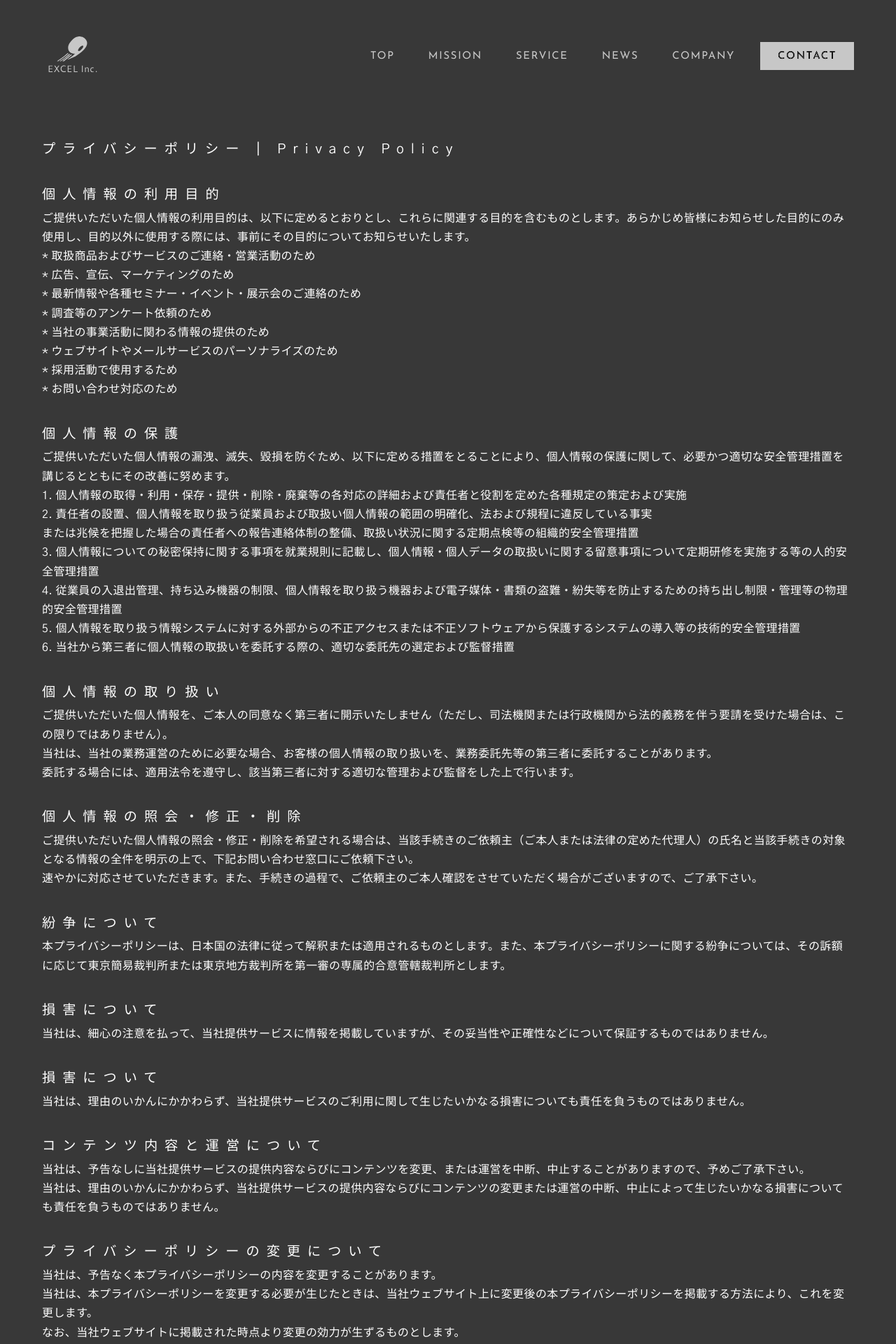
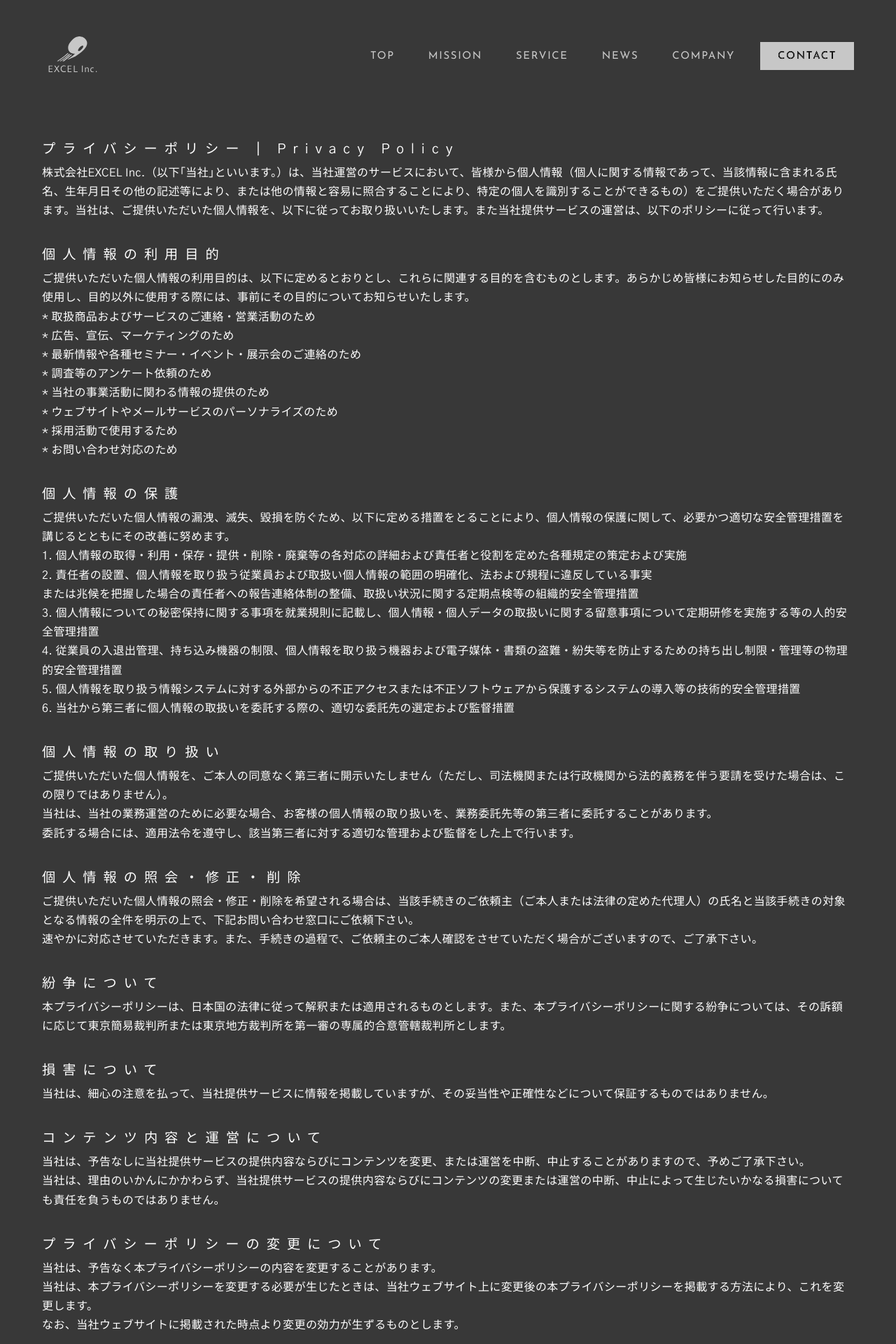
Before and after one commit to mitsu0428/excel-inc, a Next.js app: page /privacy-policy in a window 1280 px wide. Shown: the top 1920 px of the page at 70% size. Built offline with nearby package versions, Linux system fonts and the light colour scheme; a web font is replaced by a local one.

Commit message:
fix: 文章が足りてなかったのと不要だった

```diff
--- a/src/app/privacy-policy/page.tsx
+++ b/src/app/privacy-policy/page.tsx
@@ -13,6 +13,10 @@ export default function Tokusyoho() {
           <TitleH2_Tokusyoho className={Font.Font.CustomGotchicA1.className}>
             プライバシーポリシー | Privacy Policy
           </TitleH2_Tokusyoho>
+          <Text className={Font.Font.CustomGotchicA1.className}>
+            株式会社EXCEL
+            Inc.（以下｢当社｣といいます。）は、当社運営のサービスにおいて、皆様から個人情報（個人に関する情報であって、当該情報に含まれる氏名、生年月日その他の記述等により、または他の情報と容易に照合することにより、特定の個人を識別することができるもの）をご提供いただく場合があります。当社は、ご提供いただいた個人情報を、以下に従ってお取り扱いいたします。また当社提供サービスの運営は、以下のポリシーに従って行います。
+          </Text>
         </Comment>
 
         <Comment>
@@ -131,15 +135,6 @@ export default function Tokusyoho() {
 
         <Comment>
           <TitleH2_Tokusyoho className={Font.Font.CustomGotchicA1.className}>
-            損害について
-          </TitleH2_Tokusyoho>
-          <Text className={Font.Font.CustomGotchicA1.className}>
-            当社は、理由のいかんにかかわらず、当社提供サービスのご利用に関して生じたいかなる損害についても責任を負うものではありません。
-          </Text>
-        </Comment>
-
-        <Comment>
-          <TitleH2_Tokusyoho className={Font.Font.CustomGotchicA1.className}>
             コンテンツ内容と運営について
           </TitleH2_Tokusyoho>
           <Text className={Font.Font.CustomGotchicA1.className}>
```
